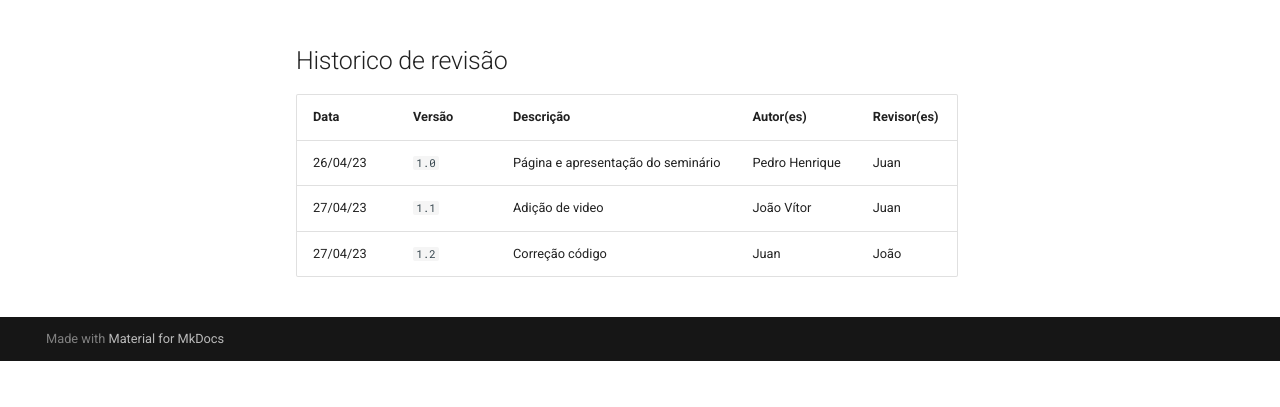
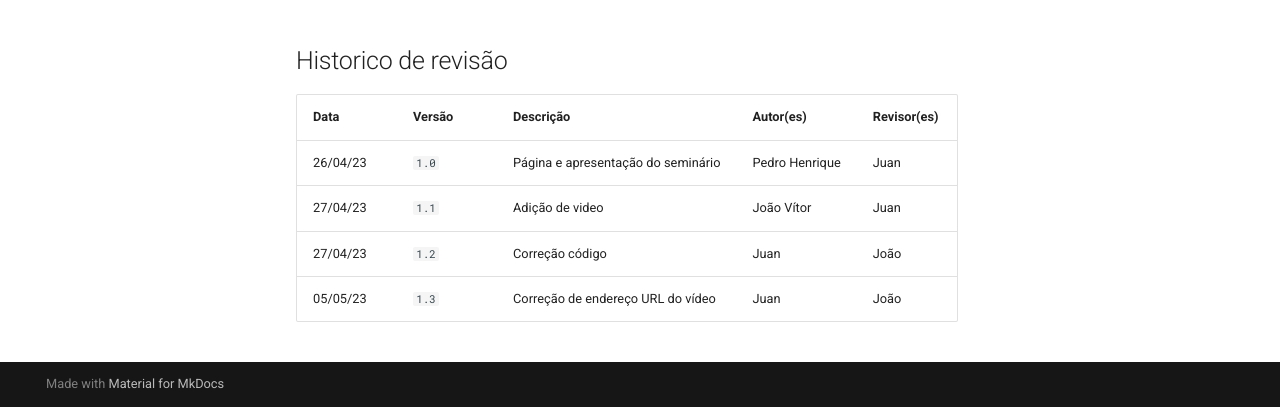
Before and after one commit to mdsreq-fga-unb/2023.1-UniBuddy, an MkDocs documentation site: the page built from docs/material-seminario-processo.md, in a window 1280 px wide and 900 px high, scrolled down 775 px, cut to the strip 493-900 px from the top of the window. Built offline with MkDocs 1.6.1 and Material for MkDocs 9.7.7, drawn with Linux system fonts in a browser that asks for light colours; comment, search, counter and statistics services are not loaded; before the commit the page ends 1629 px from its top, so only the background shows below that.

Commit message:
Correção de endereços URLs nos vídeos de entrega da Unidade 1

```diff
--- a/docs/material-seminario-processo.md
+++ b/docs/material-seminario-processo.md
@@ -18,7 +18,7 @@
 
 ## Apresentação em video
 
-<iframe width="560" height="315" src="https://www.youtube.com/embed/YAGTzficrPg" title="YouTube video player" frameborder="0" allow="accelerometer; autoplay; clipboard-write; encrypted-media; gyroscope; picture-in-picture; web-share" allowfullscreen></iframe>
+<iframe width="560" height="315" src="https://www.youtube.com/embed/0jn-AWc_2kQ" title="YouTube video player" frameborder="0" allow="accelerometer; autoplay; clipboard-write; encrypted-media; gyroscope; picture-in-picture; web-share" allowfullscreen></iframe>
 
 </center>
 
@@ -29,3 +29,4 @@
 26/04/23 | `1.0` | Página e apresentação do seminário | Pedro Henrique | Juan
 27/04/23 | `1.1` | Adição de video | João Vítor | Juan
 27/04/23 | `1.2` | Correção código | Juan | João
+05/05/23 | `1.3` | Correção de endereço URL do vídeo | Juan | João
```
Also changed, not shown: docs/material-processo-er.md (+2 -1 lines).
